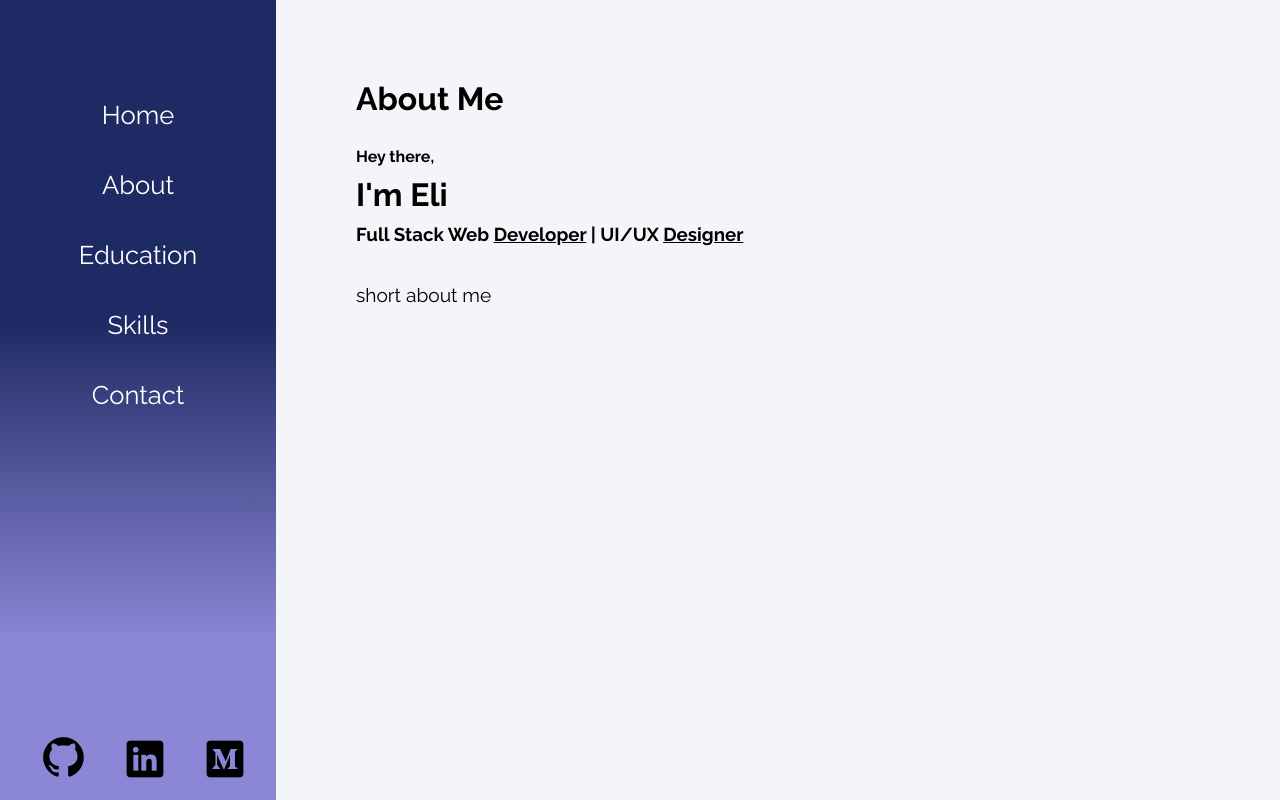
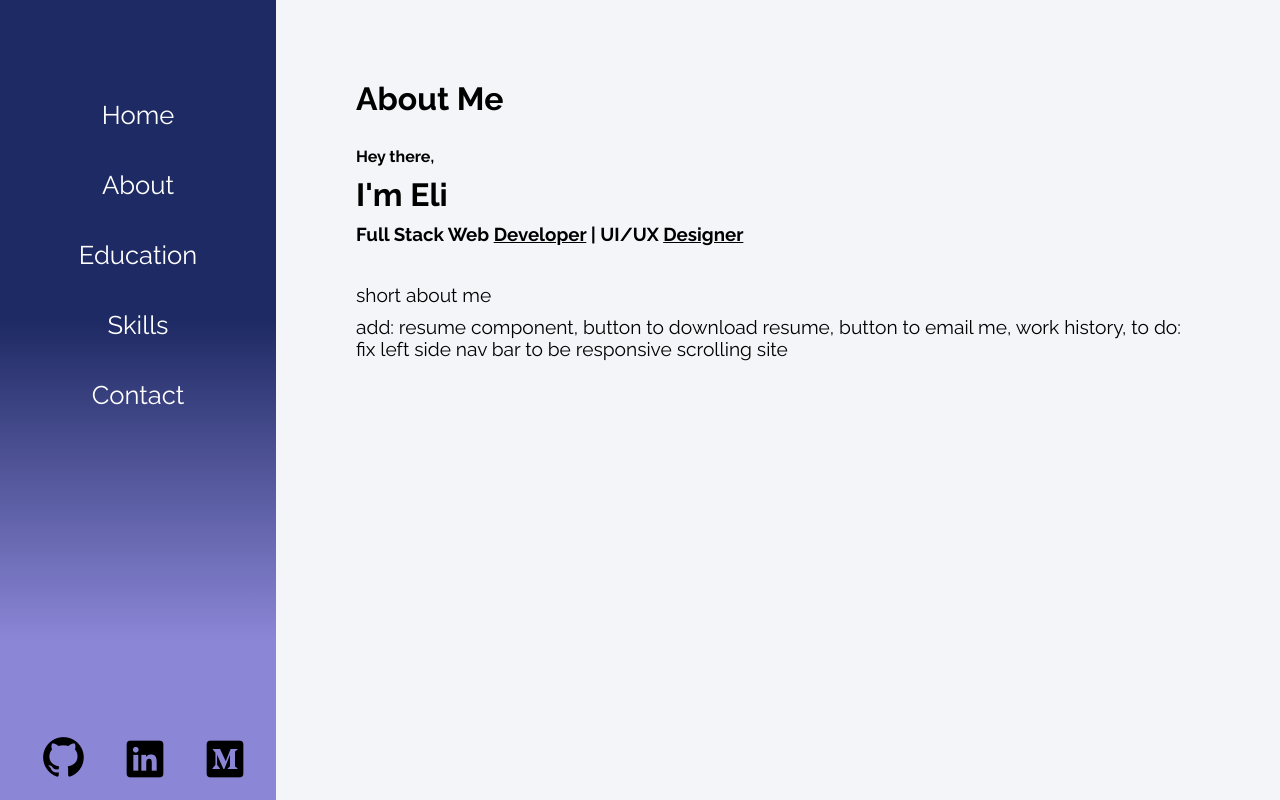
Before and after one commit to eliskim27/eliskim27.github.io, a React (Create React App) app: page /about in a window 1280 px wide. Built offline with nearby package versions, Linux system fonts and the light colour scheme.

Commit message:
add notes to about page

```diff
--- a/src/contents/About.js
+++ b/src/contents/About.js
@@ -12,6 +12,17 @@ class About extends Component {
                 <p>
                     short about me
                 </p>
+                <p>
+                    add:
+                    resume component,
+                    button to download resume,
+                    button to email me,
+                    work history,
+
+                    to do:
+                    fix left side nav bar to be responsive
+                    scrolling site
+                </p>
             </div>
         )
     }
```
